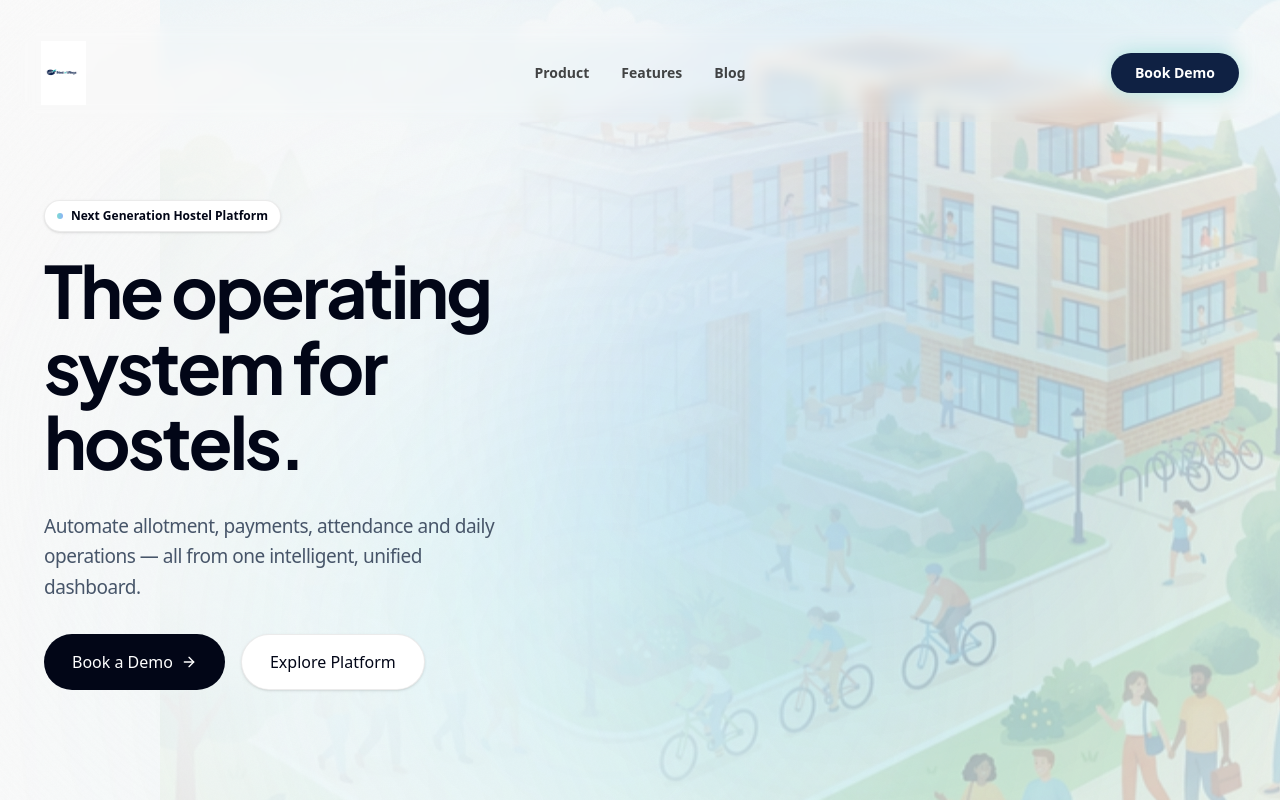
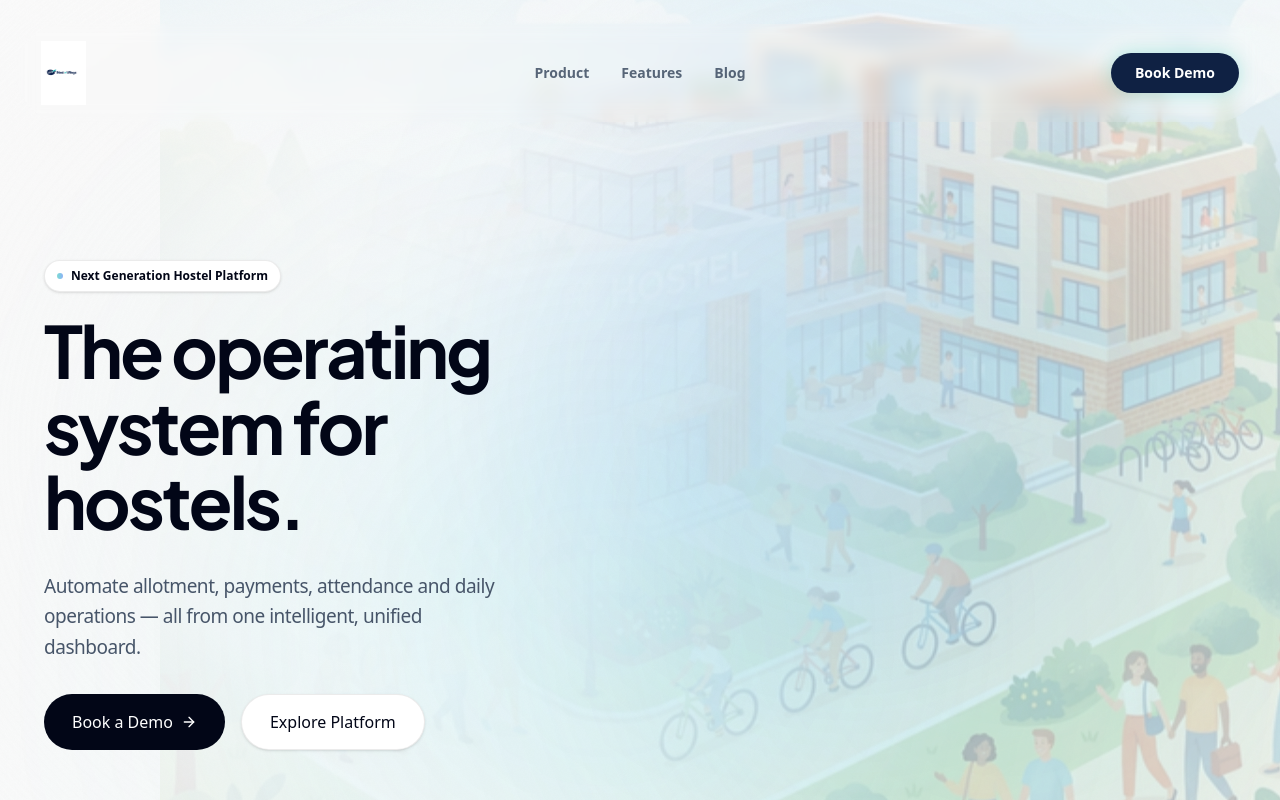
Before and after one commit to rachierich24/nestnwings, a Next.js app: page / in a window 1280 px wide. Shown: the top 800 px of the page. Built offline with nearby package versions, Linux system fonts and the light colour scheme.

Commit message:
fix: resolve global layout spacing, book demo padding, calendly 404, and invisible navbar text on dark themes

```diff
--- a/src/app/book-demo/page.tsx
+++ b/src/app/book-demo/page.tsx
@@ -6,7 +6,7 @@ import Image from "next/image";
 
 export default function BookDemoPage() {
     return (
-        <div className="min-h-screen bg-[#020617] text-white pt-32 pb-24 relative overflow-hidden">
+        <div className="min-h-screen bg-[#020617] text-white pt-28 pb-12 relative overflow-hidden">
             {/* Cinematic Background Glows */}
             <div className="absolute top-0 left-1/2 -translate-x-1/2 w-[800px] h-[600px] bg-gradient-to-b from-primary/10 via-blue-600/5 to-transparent blur-[120px] pointer-events-none rounded-full" />
             <div className="absolute bottom-0 right-0 w-[600px] h-[600px] bg-emerald-500/5 blur-[150px] pointer-events-none rounded-full" />
@@ -89,7 +89,7 @@ export default function BookDemoPage() {
                             */}
                             <div className="w-full h-[700px] overflow-hidden rounded-[24px]">
                                 <InlineWidget
-                                    url="https://calendly.com/nestnwings/30min"
+                                    url="https://calendly.com/rachitvij24/nest-n-wings-product-demo-consultation"
                                     styles={{
                                         height: '100%',
                                         width: '100%',
--- a/src/components/home/Hero.tsx
+++ b/src/components/home/Hero.tsx
@@ -23,7 +23,7 @@ export function Hero() {
         <motion.section
             ref={containerRef}
             style={{ backgroundColor }}
-            className="relative min-h-[100vh] flex flex-col items-center justify-center overflow-hidden pt-[120px] pb-[140px]"
+            className="relative min-h-[100vh] flex flex-col items-center justify-center overflow-hidden pt-[180px] pb-[60px]"
         >
             {/* The $1B Aesthetic Background: Massive, heavily blurred organic brand aura */}
             <motion.div
--- a/src/components/layout/Navbar.tsx
+++ b/src/components/layout/Navbar.tsx
@@ -2,6 +2,7 @@
 
 import { useState, useEffect } from "react";
 import Link from "next/link";
+import { usePathname } from "next/navigation";
 import { Button } from "@/components/ui/Button";
 import { cn } from "@/lib/utils";
 import { Menu, X } from "lucide-react";
@@ -9,6 +10,8 @@ import { Menu, X } from "lucide-react";
 export function Navbar() {
     const [scrolled, setScrolled] = useState(false);
     const [mobileMenuOpen, setMobileMenuOpen] = useState(false);
+    const pathname = usePathname();
+    const isDarkPage = pathname === "/book-demo" || pathname === "/admin/login";
 
     useEffect(() => {
         const handleScroll = () => {
@@ -25,7 +28,8 @@ export function Navbar() {
                     "pointer-events-auto transition-all duration-500 rounded-full border",
                     scrolled
                         ? "bg-white/95 backdrop-blur-2xl shadow-[0_8px_32px_rgba(0,0,0,0.15)] border-white/20 py-3 px-6 text-slate-900 w-full max-w-5xl"
-                        : "bg-white/5 backdrop-blur-sm border-transparent py-4 px-6 text-foreground w-full max-w-7xl"
+                        : "bg-white/5 backdrop-blur-sm border-transparent py-4 px-6 w-full max-w-7xl",
+                    !scrolled && isDarkPage ? "text-white" : "text-slate-900"
                 )}
             >
                 <div className="flex items-center justify-between w-full">
@@ -48,7 +52,9 @@ export function Navbar() {
                                 href={`/${item.toLowerCase()}`}
                                 className={cn(
                                     "relative text-sm font-semibold transition-colors group",
-                                    scrolled ? "text-slate-600 hover:text-primary font-bold" : "text-foreground/80 hover:text-primary"
+                                    scrolled
+                                        ? "text-slate-600 hover:text-primary font-bold"
+                                        : isDarkPage ? "text-white/80 hover:text-white" : "text-slate-700/80 hover:text-primary"
                                 )}
                             >
                                 {item}
@@ -75,7 +81,7 @@ export function Navbar() {
                     <button
                         className={cn(
                             "md:hidden flex items-center justify-center p-2 z-10 transition-colors",
-                            scrolled ? "text-slate-800" : "text-foreground"
+                            scrolled ? "text-slate-800" : (isDarkPage ? "text-white" : "text-slate-800")
                         )}
                         onClick={() => setMobileMenuOpen(!mobileMenuOpen)}
                     >
```
